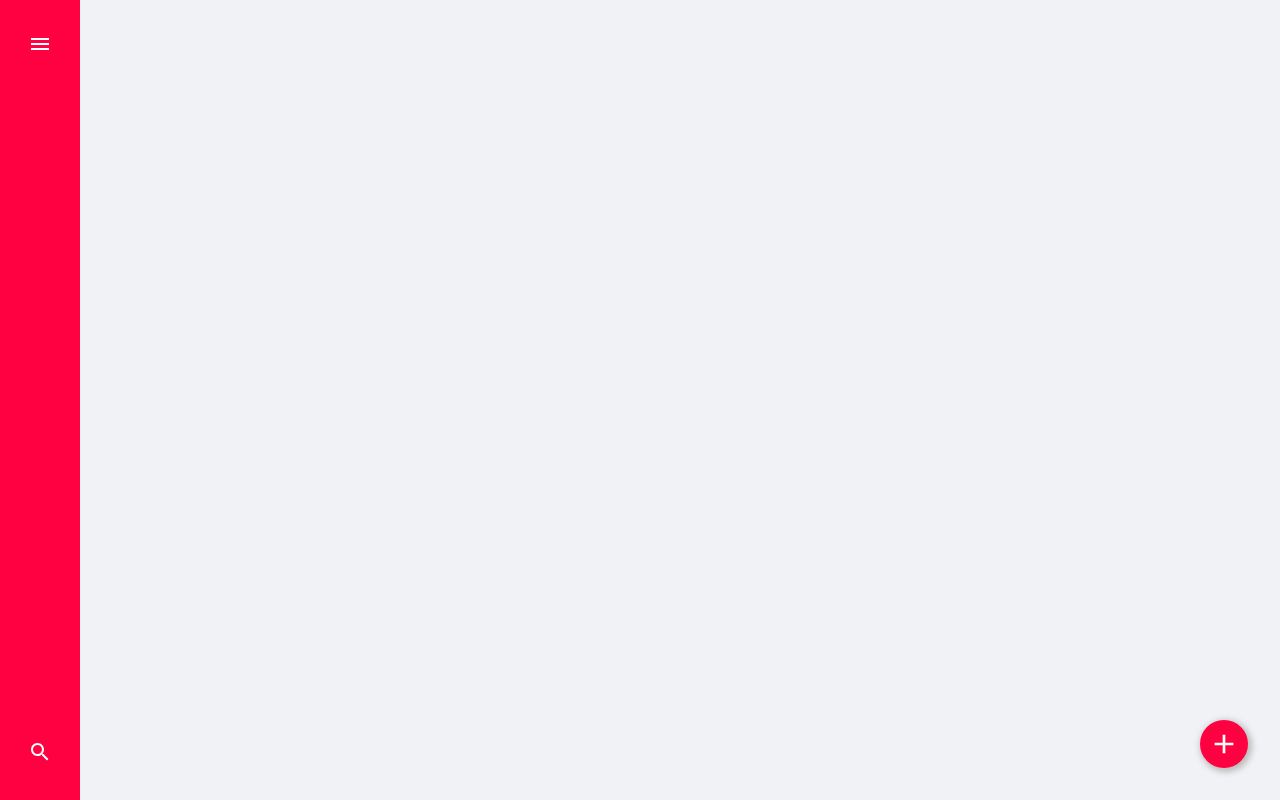
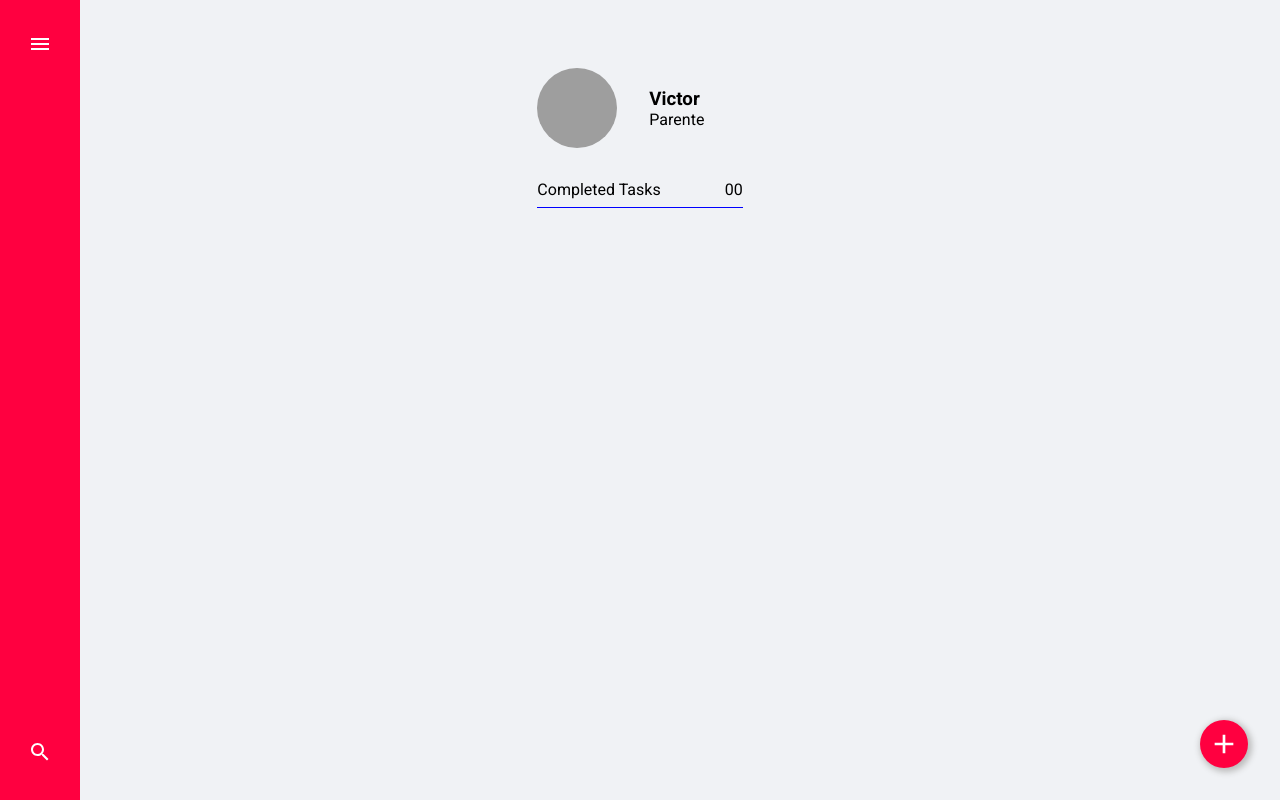
Before and after one commit to parvic/to-do-list, a Next.js app: page / in a window 1280 px wide. Built offline with nearby package versions, Linux system fonts and the light colour scheme; grey boxes are pictures that could not be loaded.

Commit message:
NewTaskModal gets userinput to create a new card + animation bar for when a task is done

```diff
--- a/src/components/Card/index.tsx
+++ b/src/components/Card/index.tsx
@@ -30,13 +30,26 @@ export function Card({ title, position, description, color }: TaskProps) {
   }
 
   const toggleOpen = () => setIsOpen(!isOpen);
+  const intialStyles = {
+    borderBottom: '2px solid #67ec1a',
+    // backgroundColor: 'green',
+    width: '0%',
+  };
+
+  const endingStyles = {
+    borderBottom: '2px solid #67ec1a',
+    // backgroundColor: 'green',
+    width: '100%',
+  };
+
+  const transition = { duration: 2, ease: 'easeOut' };
 
   return (
     <S.Container>
       <motion.li
         layout
-        // initial={{ borderRadius: 4 }}
-        // style={{ background: `#${color}` }}
+        // initial={{ opacity: 0, scale: 0 }}
+        // animate={{ opacity: 1, scale: 1 }}
       >
         <motion.div className="content">
           <motion.div className="priority" />
@@ -56,10 +69,17 @@ export function Card({ title, position, description, color }: TaskProps) {
           </motion.div>
         </motion.div>
 
-        <AnimatePresence>
+        {/* <AnimatePresence>
           {isOpen && <Content description={description} />}
-        </AnimatePresence>
+        </AnimatePresence> */}
       </motion.li>
+      {done && (
+        <motion.div
+          initial={intialStyles}
+          animate={endingStyles}
+          transition={transition}
+        />
+      )}
     </S.Container>
   );
 }
--- a/src/components/NewTaskModal/index.tsx
+++ b/src/components/NewTaskModal/index.tsx
@@ -14,15 +14,17 @@ interface NewTaskProps {
 
 export function NewTaskModal({ isOpen, onRequestClose }: NewTaskProps) {
   const [title, setTitle] = useState('');
+  const [description, setDescription] = useState('');
   const { createNewTask } = useContext(TaskContext);
 
   function handleCreateNewTask(event: FormEvent) {
     event.preventDefault();
-    createNewTask();
+    createNewTask(title, description);
   }
 
   useEffect(() => {
     console.log(title);
+    console.log(description);
   }, [title]);
 
   return (
@@ -49,8 +51,12 @@ export function NewTaskModal({ isOpen, onRequestClose }: NewTaskProps) {
           onChange={event => setTitle(event.target.value)}
           placeholder="Enter a task"
         />
-        <input type="text" placeholder="Write a description" />
-        <input placeholder="Select a category" />
+        <input
+          type="text"
+          value={description}
+          onChange={event => setDescription(event.target.value)}
+          placeholder="Write a description"
+        />
 
         <S.SubmitButton type="submit">Register</S.SubmitButton>
       </S.Container>
--- /dev/null
+++ b/src/components/UserInfo/index.tsx
@@ -0,0 +1,23 @@
+import * as S from './style';
+
+export function UserInfo() {
+  return (
+    <S.Container>
+      <div className="user-content">
+        <img
+          src="https://avatars.githubusercontent.com/u/66752969?v=4"
+          alt="avatar"
+        />
+
+        <div className="user-text-info">
+          <h3>Victor </h3>
+          <p>Parente</p>
+        </div>
+      </div>
+      <div className="task-counter">
+        <p>Completed Tasks</p>
+        <span>00</span>
+      </div>
+    </S.Container>
+  );
+}
--- /dev/null
+++ b/src/components/UserInfo/style.ts
@@ -0,0 +1,46 @@
+import styled from "styled-components";
+
+export const Container = styled.div`
+  color: #000;
+  width: 100%;
+
+  display: flex;
+  flex-direction: column;
+
+  padding: 0 4rem;
+  margin-bottom: 1.5rem;
+
+
+  .user-content {
+    display: flex;
+    flex-direction: row;
+    align-items: center;
+
+    margin-bottom: 2rem;
+
+    .user-text-info {}
+
+    img {
+      width: 5rem;
+      height: 5rem;
+      margin-right: 2rem;
+      border-radius: 50%;
+    }
+  }
+
+  .task-counter {
+    display: flex;
+    flex-direction: row;
+    margin-bottom: 0.5rem;
+
+    p {
+      margin-right: 4rem;
+    }
+  }
+
+  &:after {
+    content:"";
+    display: block;
+    border-bottom: 1px solid blue;
+  }
+`;
--- a/src/context/TaskContext.tsx
+++ b/src/context/TaskContext.tsx
@@ -7,8 +7,8 @@ import {
 
 interface TaskContextData {
   tasks: TaskProps[];
-  createNewTask: () => void;
-  deleteTask: (string) => void;
+  createNewTask: (title: string, description: string) => void;
+  deleteTask: (position: number) => void;
   getTasksFromLocalStorage: () => [];
   isModalTaskOpen: boolean;
   openModal: () => void;
@@ -31,12 +31,14 @@ export const TaskContext = createContext({} as TaskContextData);
 export function TaskProvider({ children }: TaskProviderProps) {
   const [tasks, setTasks] = useState<TaskProps[]>([]);
   const [isModalTaskOpen, setIsModalTaskOpen] = useState(false);
+  const [lastPosition, setLastPosition] = useState();
 
-  function createNewTask() {
+  function createNewTask(title: string, description: string) {
+    console.log(title, description);
     const task = {
-      title: `Task ${tasks.length}`,
       position: tasks.length === 0 ? 1 : tasks[tasks.length - 1].position + 1,
-      description: 'Lorem ipsum dolor sit amet consectetur adipisicing elit.',
+      title: title,
+      description: description,
     };
     setTasks([...tasks, task]);
   }
--- a/src/pages/index.tsx
+++ b/src/pages/index.tsx
@@ -8,6 +8,7 @@ import { NewTaskModal } from 'components/NewTaskModal';
 import { TaskContext } from 'context/TaskContext';
 
 import * as S from 'styles/home';
+import { UserInfo } from 'components/UserInfo';
 
 export default function Home() {
   const { isModalTaskOpen, openModal, closeModal } = useContext(TaskContext);
@@ -24,10 +25,13 @@ export default function Home() {
         <Header />
 
         <S.MainContent>
-          <section>
-            <CardList openModal={openModal} />
-          </section>
-          <section className="calendar"></section>
+          <UserInfo />
+          <S.TasksSection>
+            <section>
+              <CardList openModal={openModal} />
+            </section>
+            <section className="calendar"></section>
+          </S.TasksSection>
         </S.MainContent>
 
         <S.Footer>
--- a/src/styles/home.ts
+++ b/src/styles/home.ts
@@ -22,6 +22,13 @@ export const Container = styled.main`
 `;
 
 export const MainContent = styled.div`
+  display: flex;
+  flex-direction: column;
+  align-items: center;
+  justify-content: center;
+`;
+
+export const TasksSection = styled.div`
   @media (min-width: 1024px) {
     max-width: 800px;
     height: 500px;
```
